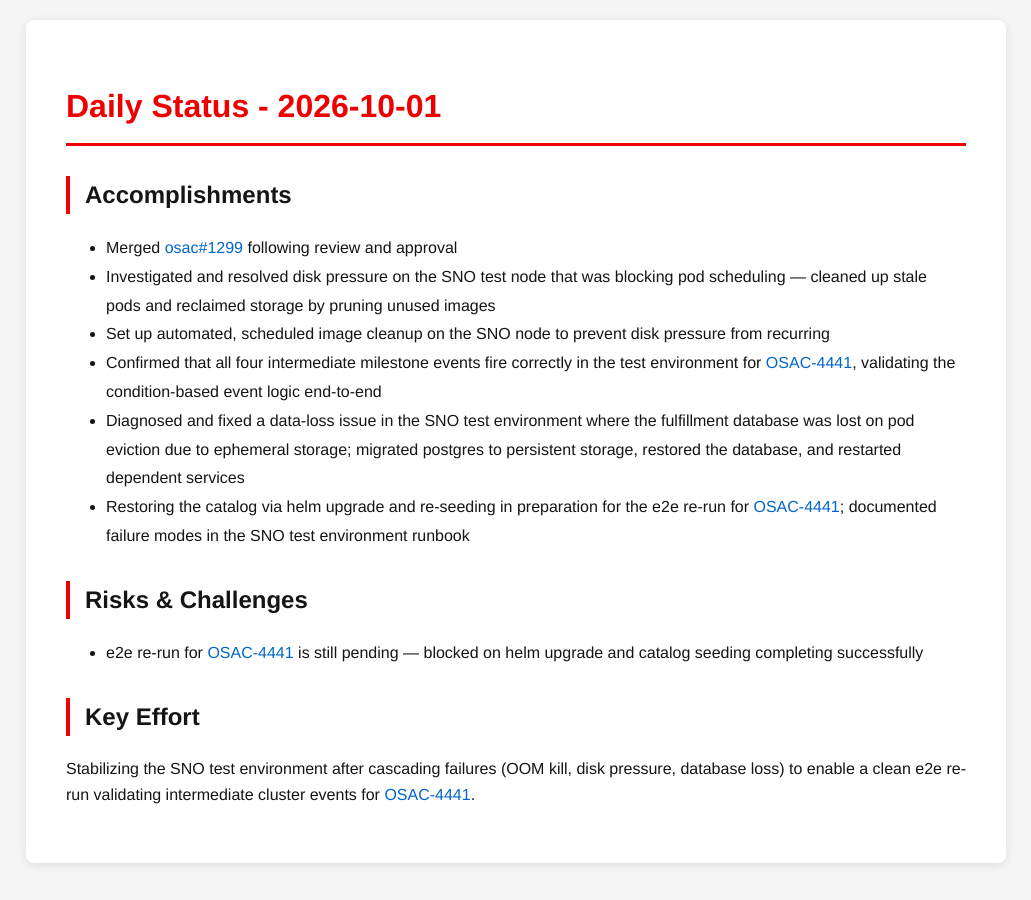
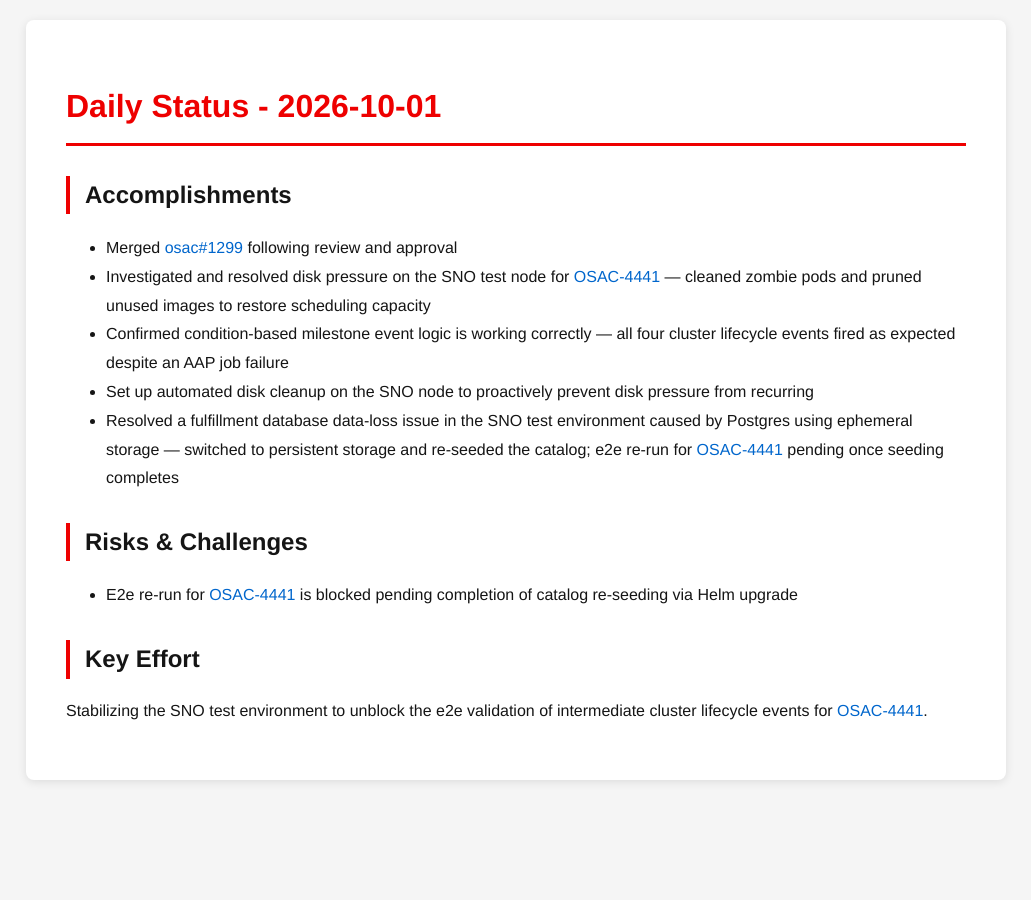
Before and after one commit to tzvatot/daily-status, a Jekyll site: the page built from 2026-10-01.md, in a window 1280 px wide. Shown: the whole page, without its empty margins (124-1155 px from the left). Built offline with Jekyll 4.4.1, drawn with Linux system fonts in a browser that asks for light colours.

Commit message:
Daily status update - 2026-10-01

```diff
--- a/2026-10-01.md
+++ b/2026-10-01.md
@@ -8,14 +8,13 @@ date: 2026-10-01
 
 ## Accomplishments
 - Merged [osac#1299](https://github.com/osac-project/osac/pull/1299) following review and approval
-- Investigated and resolved disk pressure on the SNO test node that was blocking pod scheduling — cleaned up stale pods and reclaimed storage by pruning unused images
-- Set up automated, scheduled image cleanup on the SNO node to prevent disk pressure from recurring
-- Confirmed that all four intermediate milestone events fire correctly in the test environment for [OSAC-4441](https://redhat.atlassian.net/browse/OSAC-4441), validating the condition-based event logic end-to-end
-- Diagnosed and fixed a data-loss issue in the SNO test environment where the fulfillment database was lost on pod eviction due to ephemeral storage; migrated postgres to persistent storage, restored the database, and restarted dependent services
-- Restoring the catalog via helm upgrade and re-seeding in preparation for the e2e re-run for [OSAC-4441](https://redhat.atlassian.net/browse/OSAC-4441); documented failure modes in the SNO test environment runbook
+- Investigated and resolved disk pressure on the SNO test node for [OSAC-4441](https://redhat.atlassian.net/browse/OSAC-4441) — cleaned zombie pods and pruned unused images to restore scheduling capacity
+- Confirmed condition-based milestone event logic is working correctly — all four cluster lifecycle events fired as expected despite an AAP job failure
+- Set up automated disk cleanup on the SNO node to proactively prevent disk pressure from recurring
+- Resolved a fulfillment database data-loss issue in the SNO test environment caused by Postgres using ephemeral storage — switched to persistent storage and re-seeded the catalog; e2e re-run for [OSAC-4441](https://redhat.atlassian.net/browse/OSAC-4441) pending once seeding completes
 
 ## Risks & Challenges
-- e2e re-run for [OSAC-4441](https://redhat.atlassian.net/browse/OSAC-4441) is still pending — blocked on helm upgrade and catalog seeding completing successfully
+- E2e re-run for [OSAC-4441](https://redhat.atlassian.net/browse/OSAC-4441) is blocked pending completion of catalog re-seeding via Helm upgrade
 
 ## Key Effort
-Stabilizing the SNO test environment after cascading failures (OOM kill, disk pressure, database loss) to enable a clean e2e re-run validating intermediate cluster events for [OSAC-4441](https://redhat.atlassian.net/browse/OSAC-4441).
+Stabilizing the SNO test environment to unblock the e2e validation of intermediate cluster lifecycle events for [OSAC-4441](https://redhat.atlassian.net/browse/OSAC-4441).
```
